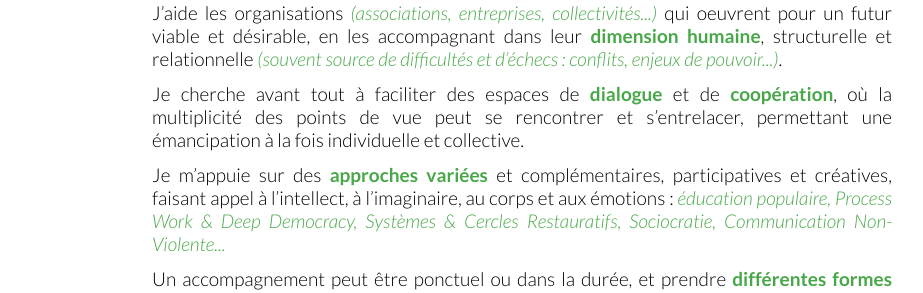
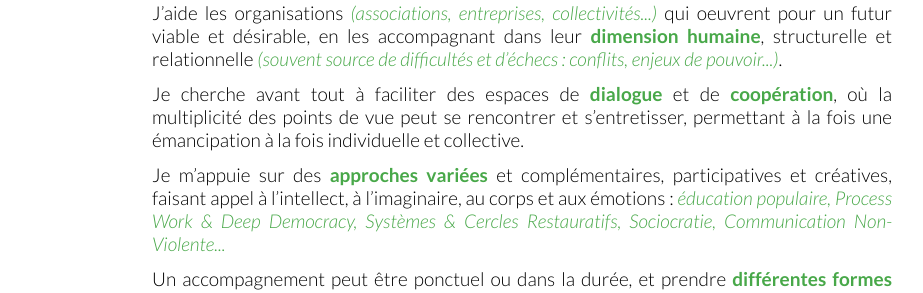
Before and after one commit to leomatteudi/leomatteudi, a Jekyll site: the page built from pages/2-organisations.html, in a window 1280 px wide. Shown: the part 794-1087 px from the top of the page, without its empty margins (178-1101 px from the left). Built offline with Jekyll 4.4.1, drawn with Linux system fonts in a browser that asks for light colours.

Commit message:
Update 2-organisations.html

```diff
--- a/pages/2-organisations.html
+++ b/pages/2-organisations.html
@@ -13,7 +13,7 @@ title: Organisations
 <div class="block green">
 	<h2>Quoi ?</h2></h2>
 	<p>J’aide les organisations <em>(associations, entreprises, collectivités...)</em> qui oeuvrent pour un futur viable et désirable, en les accompagnant dans leur <strong>dimension humaine</strong>, structurelle et relationnelle <em>(souvent source de difficultés et d’échecs : conflits, enjeux de pouvoir...)</em>.</p>
-	<p>Je cherche avant tout à faciliter des espaces de <strong>dialogue</strong> et de <strong>coopération</strong>, où la multiplicité des points de vue peut se rencontrer et s’entrelacer, permettant une émancipation à la fois individuelle et collective.</p>
+	<p>Je cherche avant tout à faciliter des espaces de <strong>dialogue</strong> et de <strong>coopération</strong>, où la multiplicité des points de vue peut se rencontrer et s’entretisser, permettant à la fois une émancipation à la fois individuelle et collective.</p>
 	<p>Je m’appuie sur des <strong>approches variées</strong> et complémentaires, participatives et créatives, faisant appel à l’intellect, à l’imaginaire, au corps et aux émotions : <em>éducation populaire, Process Work & Deep Democracy, Systèmes & Cercles Restauratifs, Sociocratie, Communication Non-Violente...</em></p>
 	<p>Un accompagnement peut être ponctuel ou dans la durée, et prendre <strong>différentes formes</strong> selon les besoins : <em>conseil, facilitation, formation, médiation, analyse de pratique, supervision...</em></p>
 </div>
```
